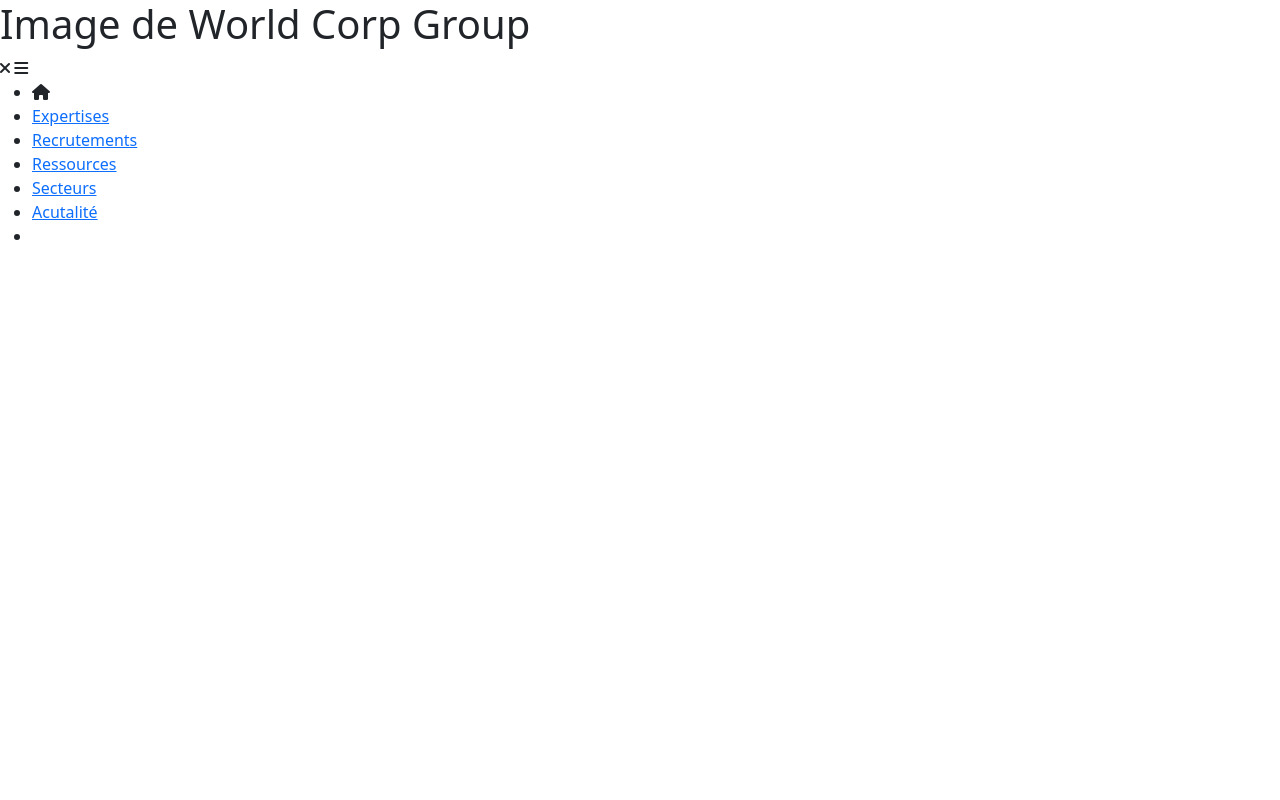
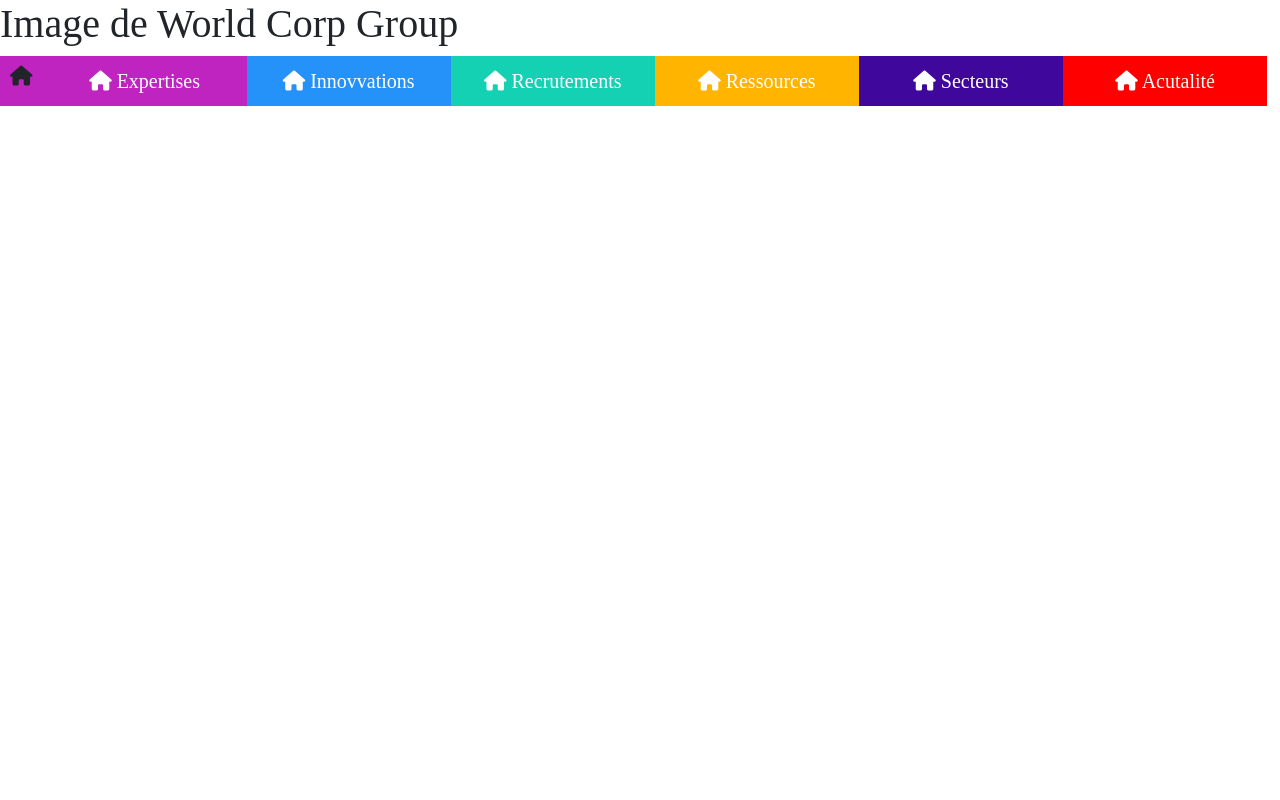
Before and after one commit to jacobitkashala/site_web_wcg, a PHP site: page / in a window 1280 px wide. Run offline with PHP 8.4, Linux system fonts and the light colour scheme.

Commit message:
add:ajouter le header sans le sous menu

```diff
--- a/index.html
+++ b/index.html
@@ -12,32 +12,37 @@
 	<meta name='viewport' content='width=device-width, initial-scale=1'>
 	<link href="https://cdn.jsdelivr.net/npm/bootstrap@5.3.0-alpha1/dist/css/bootstrap.min.css" rel="stylesheet"
 		integrity="sha384-GLhlTQ8iRABdZLl6O3oVMWSktQOp6b7In1Zl3/Jr59b6EGGoI1aFkw7cmDA6j6gD" crossorigin="anonymous">
-	<link rel='stylesheet' type='text/css' media='screen' href='/styles/main.css'>
+
 	<link rel="stylesheet" href="https://cdnjs.cloudflare.com/ajax/libs/font-awesome/6.2.1/css/all.min.css"
 		integrity="sha512-MV7K8+y+gLIBoVD59lQIYicR65iaqukzvf/nwasF0nqhPay5w/9lJmVM2hMDcnK1OnMGCdVK+iQrJ7lzPJQd1w=="
 		crossorigin="anonymous" referrerpolicy="no-referrer" />
+	<link rel='stylesheet' type='text/css' media='screen' href='/styles/main.css'>
 	<link rel="shortcut icon" href="Images/favicon.ico">
 </head>
 
 <body>
 	<header>
 		<nav>
-			<div class="logo">
+			<div class=" row logo">
 				<h1>Image de World Corp Group</h1>
 			</div>
-			<div class="toggle">
-				<i class="fa-solid fa-xmark"></i>
-				<i class="fa-sharp fa-solid fa-bars"></i>
+			<div class="row ">
+				<ul class="menu">
+					<li class="icon-home color-expertise"><a href="#"></a><i class="fa-solid fa-house"></i></li>
+					<li class="color-expertise width-expertise"><a href="#"><i class="fa-solid fa-house"></i> Expertises</a>
+					</li>
+					<li class="color-innovention widthp-20 "><a href="#"><i class="fa-solid fa-house"></i>
+							Innovvations</a></li>
+					<li class="color-recrutement widthp-20 "><a href="#"><i class="fa-solid fa-house"></i>
+							Recrutements</a></li>
+					<li class="color-ressource widthp-20"><a href="#"> <i class="fa-solid fa-house"></i> Ressources</a>
+					</li>
+					<li class="color-secteur widthp-20"><a href="#"> <i class="fa-solid fa-house"></i> Secteurs</a></li>
+					<li class="color-actualite widthp-20"><a href="#"><i class="fa-solid fa-house"></i> Acutalité</a>
+					</li>
+				</ul>
 			</div>
-			<ul class="menu">
-				<li><a href="#"></a><i class="fa-solid fa-house"></i></li>
-				<li><a href="#">Expertises</a></li>
-				<li><a href="#">Recrutements</a></li>
-				<li><a href="#">Ressources</a></li>
-				<li><a href="#">Secteurs</a></li>
-				<li><a href="#">Acutalité</a></li>
-				<li><a href="#"></a></li>
-			</ul>
+
 		</nav>
 	</header>
 
--- a/styles/main.css
+++ b/styles/main.css
@@ -1,8 +1,77 @@
+
 html{
-	--color-expertise:'#BF24C0';
-	--color-innovention:'#2592F9';
-	--color-recrutement:'#14D1B3';
-	--color-ressource:'#FFB400';
-	--color-secteur:'#3F079C';
-	--color-actualite:'#FF0000';
+	--color-expertise:#BF24C0;
+	--color-innovention:#2592F9;
+	--color-recrutement:#14D1B3;
+	--color-ressource:#FFB400;
+	--color-secteur:#3F079C;
+	--color-actualite:#FF0000;
+	--color-text-menu:#FFFFFF
 }
+body{
+	font-family: 'Montserrat';
+	font-style: normal;
+	font-weight: 400;
+	height:100vh;
+	font-size:20px;
+	/* display:flex; */
+}
+header{
+	position:absolute;
+	width:99%;
+	top:0;
+	left:0;
+}
+
+
+div.logo{
+	width:100%;
+	height:100%;
+	display:flex;
+	justify-content:space-between;
+	align-items:center;
+}
+
+ul{
+	display: inline-flex;
+}
+
+
+.color-expertise{
+	background-color:var(--color-expertise);
+	/* width: 20% !important; */
+}
+
+.width-expertise{
+	width: 20% !important;
+}
+.color-innovention{
+	background-color:var(--color-innovention);
+}
+.color-recrutement{
+	background-color:var(--color-recrutement);
+}
+.color-ressource{
+	background-color:var(--color-ressource);
+}
+.color-secteur{
+	background-color:var(--color-secteur);
+}
+.color-actualite{
+	background-color:var(--color-actualite);
+}
+
+ li{
+	list-style: none;
+	padding: 10px;
+	text-align: center;
+	display: flex;
+	justify-content: center;
+}
+ul li a {
+	text-decoration:none;
+	color: var(--color-text-menu);
+}
+.widthp-20{
+	width: 20%;
+}
```
